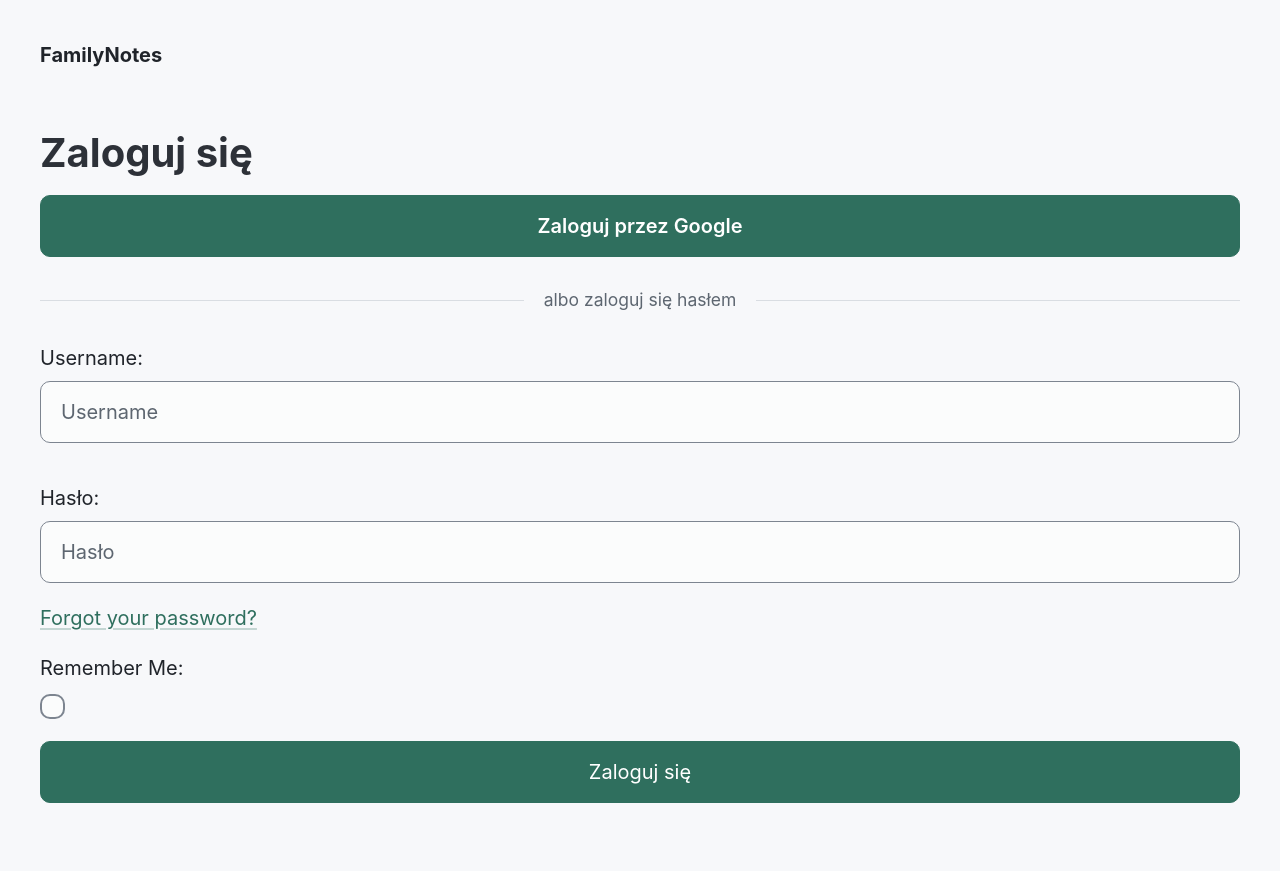
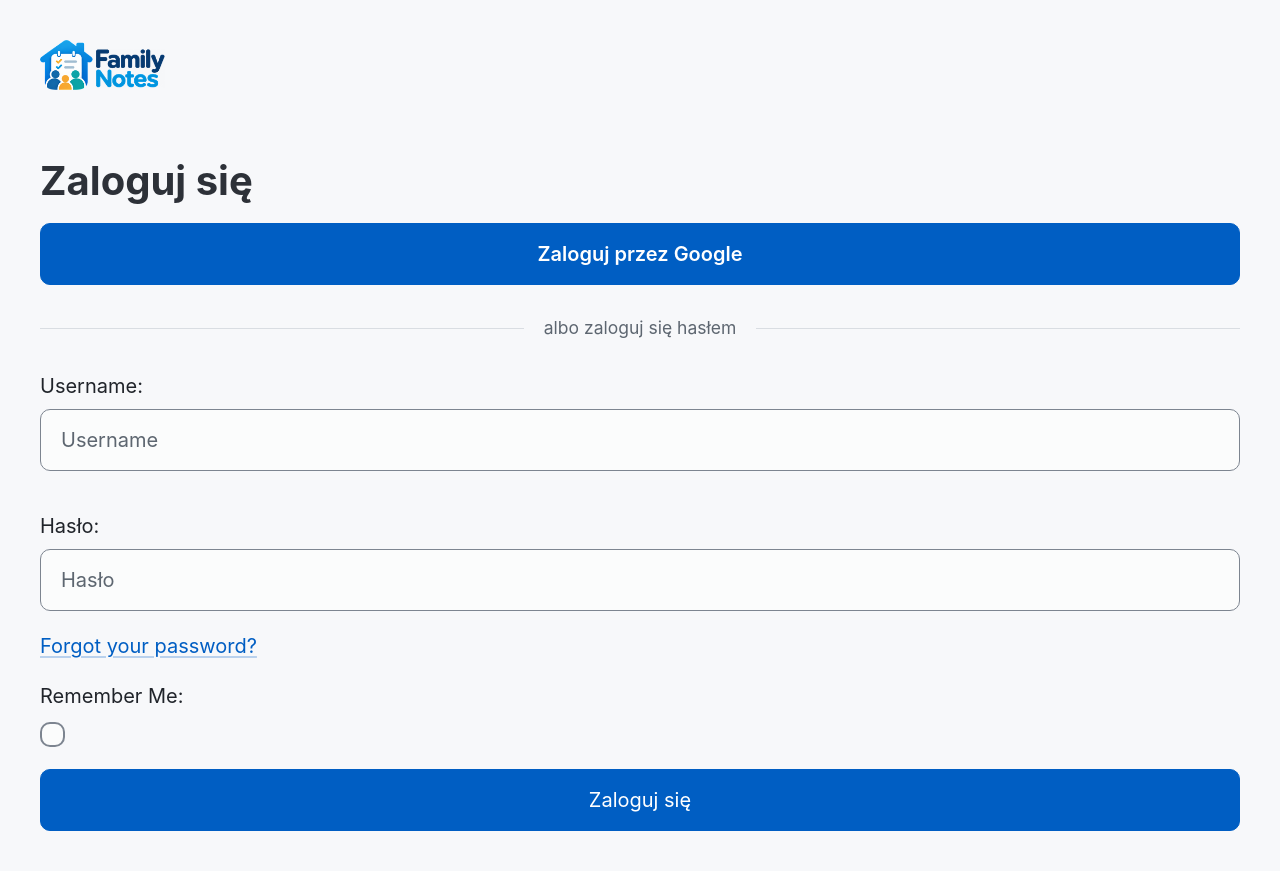
Before and after one commit to KrzysztofDziankowski/family-notes, a Django app: page /accounts/login/?next=/entries/1/ in a window 1280 px wide. Before the commit the page ends 803 px from the top, so only its background shows below. Run offline with Django 5.2, Linux system fonts and the light colour scheme; parts of the project's set-up code (start-up, migrations or seed data) failed here and were passed over; some libraries are stand-ins or nearby versions.

Commit message:
feat(brand): add FamilyNotes logo, app icons and blue palette
Replace the placeholder "FN" PWA icons with the house-and-family artwork,
add a transparent logo and emblem under static/brand/, show the logo in
the site header, and move the accent palette from green #2f6f5e to the
logo's blue #005ec3 (6.20:1 on surface, 5.83:1 on bg).

Co-Authored-By: Claude Opus 5.5 <noreply@anthropic.com>

```diff
--- a/family_notes/static/css/tokens.css
+++ b/family_notes/static/css/tokens.css
@@ -1,12 +1,14 @@
 /* Source of values:
    - Taken from the family_notes/templates/family_notes/home.html placeholder: bg #f7f8fa, text #20242a,
-     text-strong #3d454d, muted #5d6670, accent #2f6f5e (also used as success), Inter font stack.
+     text-strong #3d454d, muted #5d6670, Inter font stack.
    - Derived for first-school-event-capture, with no external source: surface and accent-inverse #ffffff,
-     border #d9dde2, accent-hover #255a4c (darkened accent), accent-focus (accent at 25% alpha),
-     danger #b3261e / #fdecea, success-bg #e6f2ee (accent tint), notice #fff6e0 / #d9a520,
+     border #d9dde2, accent-focus (accent at 25% alpha),
+     danger #b3261e / #fdecea, notice #fff6e0 / #d9a520,
      spacing, radius and the accent rule width.
-   - focus = accent, chosen for ≥3:1 non-text contrast (child-list-ui): #2f6f5e gives 5.91:1 on surface
-     #ffffff and 5.56:1 on bg #f7f8fa. accent-focus stays as a soft tint (link underline) only.
+   - accent #005ec3 (also used as success and focus) is the deep house blue sampled from the logo
+     (static/brand/logo.png): 6.20:1 on surface #ffffff and 5.83:1 on bg #f7f8fa. accent-hover #004a94
+     (darkened accent), success-bg #e7f2fc (accent tint). accent-focus stays as a soft tint (link
+     underline) only. Replaced the original green #2f6f5e so the UI matches the brand artwork.
    - control-border #7d8590, chosen for ≥3:1 non-text contrast of form-control boundaries
      (accessible-family-flows, WCAG 1.4.11): 3.51:1 on bg #f7f8fa, 3.73:1 on surface #ffffff and
      3.63:1 on Pico's input background #fbfcfc. Pico's own #cfd5e2 measured about 1.4:1. */
@@ -20,15 +22,15 @@
   --fn-color-muted: #5d6670;
   --fn-color-border: #d9dde2;
   --fn-color-control-border: #7d8590;
-  --fn-color-accent: #2f6f5e;
-  --fn-color-accent-hover: #255a4c;
-  --fn-color-accent-focus: rgba(47, 111, 94, 0.25);
+  --fn-color-accent: #005ec3;
+  --fn-color-accent-hover: #004a94;
+  --fn-color-accent-focus: rgba(0, 94, 195, 0.25);
   --fn-color-accent-inverse: #ffffff;
-  --fn-color-focus: #2f6f5e;
+  --fn-color-focus: #005ec3;
   --fn-color-danger: #b3261e;
   --fn-color-danger-bg: #fdecea;
-  --fn-color-success: #2f6f5e;
-  --fn-color-success-bg: #e6f2ee;
+  --fn-color-success: #005ec3;
+  --fn-color-success-bg: #e7f2fc;
   --fn-color-notice-bg: #fff6e0;
   --fn-color-notice-border: #d9a520;
   --fn-font-sans: Inter, ui-sans-serif, system-ui, -apple-system, BlinkMacSystemFont, "Segoe UI", sans-serif;
@@ -132,6 +134,13 @@ main[tabindex="-1"]:focus {
   font-weight: 700;
   color: var(--fn-color-text);
   text-decoration: none;
+}
+
+/* Logo height is fixed; width follows the 2.5:1 artwork (100 px), which fits the 320 px header. */
+.fn-brand-logo {
+  display: block;
+  height: 2.5rem;
+  width: auto;
 }
 
 /* The header wraps instead of scrolling sideways: two-family users get "Rodzina: …" and
--- a/family_notes/templates/base.html
+++ b/family_notes/templates/base.html
@@ -16,7 +16,7 @@
     <header class="container">
         <nav class="fn-site-nav" aria-label="Główna nawigacja">
             <ul>
-                <li><a class="fn-brand" href="{% url 'home' %}">FamilyNotes</a></li>
+                <li><a class="fn-brand" href="{% url 'home' %}" aria-label="FamilyNotes"><img class="fn-brand-logo" src="{% static 'brand/logo-96.png' %}" alt="" width="240" height="96"></a></li>
             </ul>
             <ul>
                 {% if user.is_authenticated %}
--- a/family_notes/views.py
+++ b/family_notes/views.py
@@ -46,7 +46,7 @@ def healthz(request):
 
 # Mirror --fn-color-accent and --fn-color-bg in css/tokens.css (a test keeps
 # them in sync); the manifest carries the colours because templates may not.
-PWA_THEME_COLOR = '#2f6f5e'
+PWA_THEME_COLOR = '#005ec3'
 PWA_BACKGROUND_COLOR = '#f7f8fa'
 PWA_CACHE_PREFIX = 'familynotes-'
 # Shell assets the service worker may cache; never family data or pages.
```
Also changed, not shown: family_notes/static/brand/logo-96.png (added), family_notes/static/brand/logo.png (added), family_notes/static/brand/mark.png (added), family_notes/static/pwa/apple-touch-icon.png, family_notes/static/pwa/icon-192.png, family_notes/static/pwa/icon-512.png, family_notes/static/pwa/icon-maskable-512.png, family_notes/static/pwa/icon.svg.
